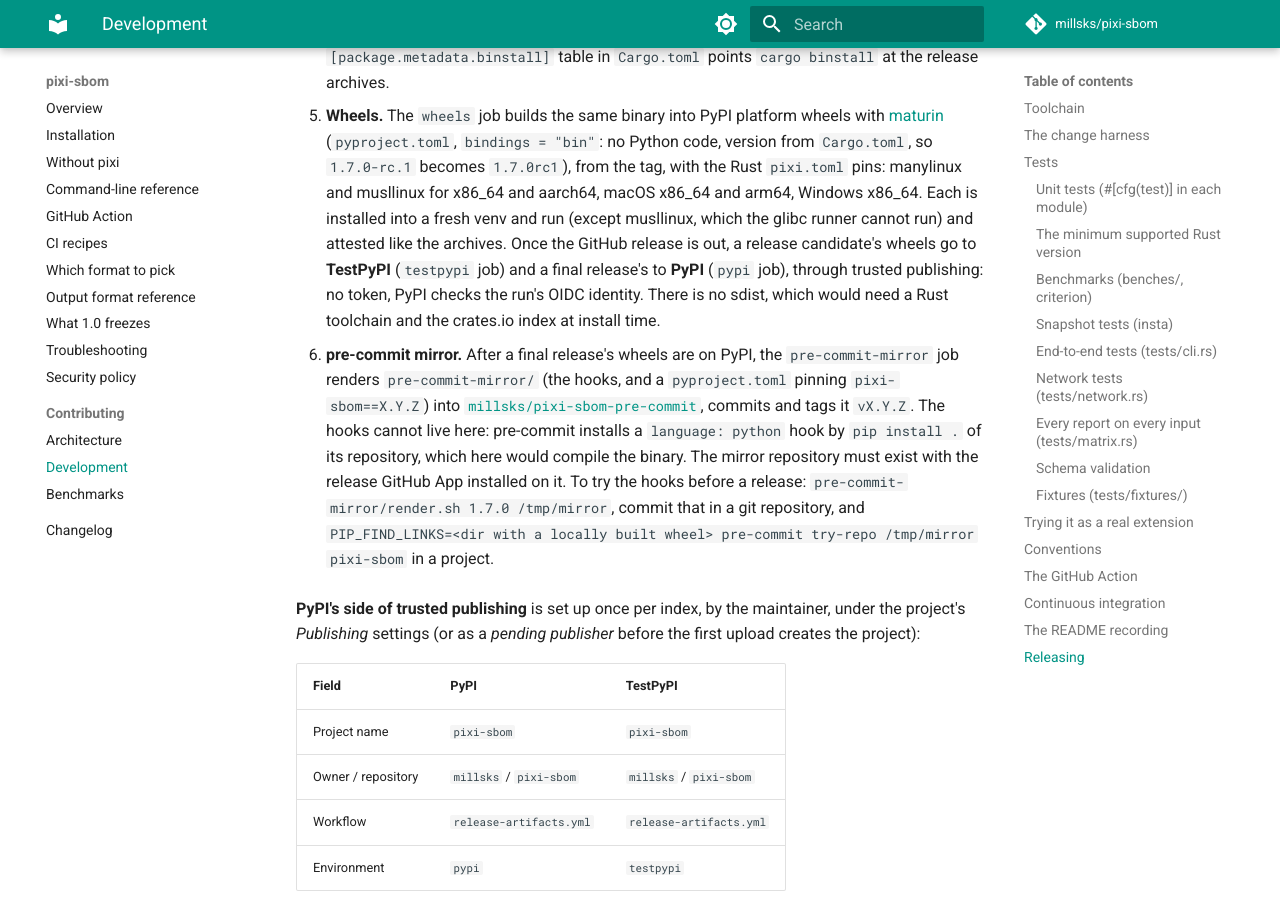
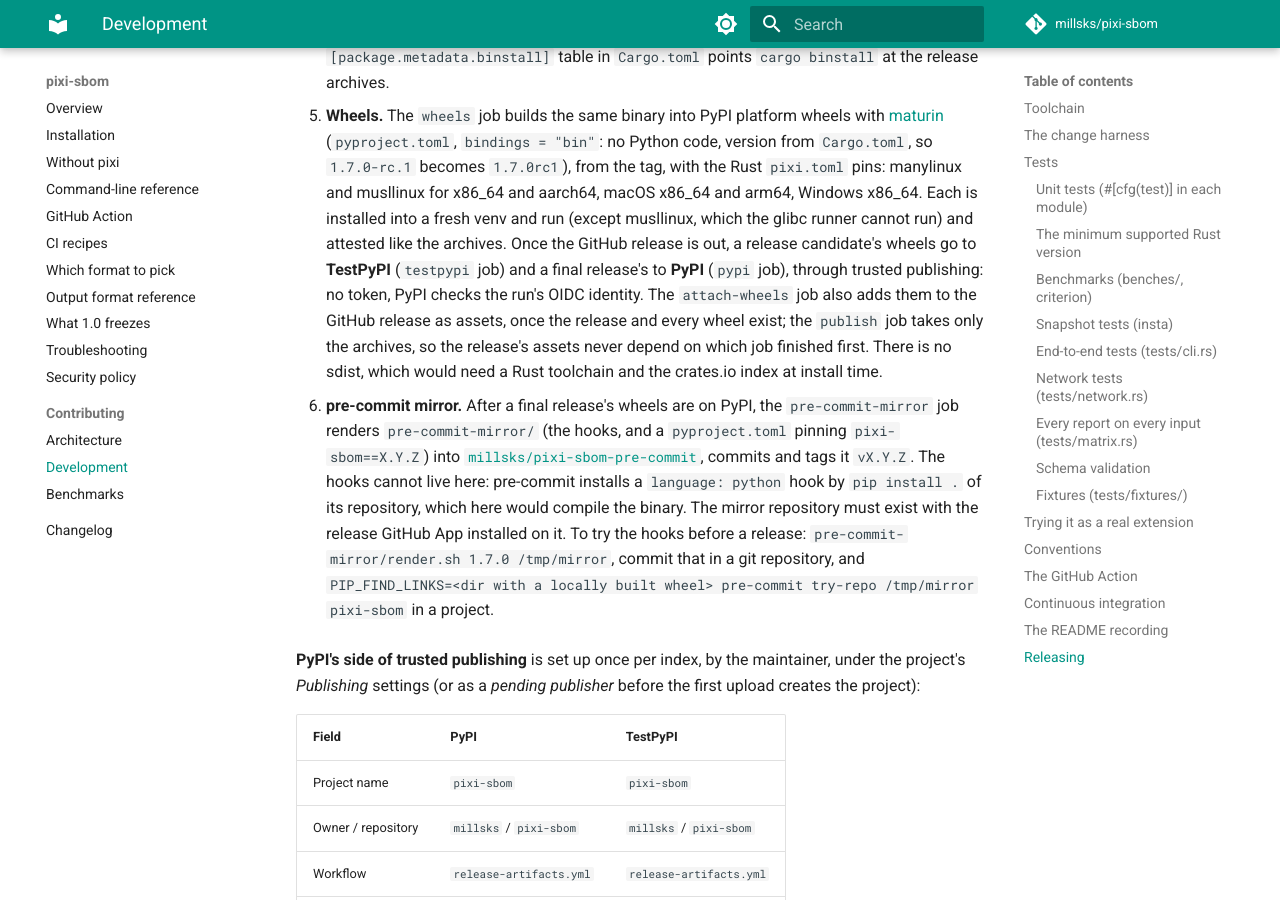
Before and after one commit to aesir-oss/pixi-sbom, an MkDocs documentation site: the page built from docs/development.md, in a window 1280 px wide and 900 px high, scrolled down 11329 px. Built offline with MkDocs 1.6.1 and Material for MkDocs 9.7.7, drawn with Linux system fonts in a browser that asks for light colours; comment, search, counter and statistics services are not loaded; the version menu is left out.

Commit message:
fix(release): attach the wheels to the release deterministically (#388)
The publish job downloaded every artifact in the run without waiting for
the wheel jobs, so a release got whichever wheels happened to finish
first. It now downloads only the archives (pattern pixi-sbom-*), and a new
attach-wheels job uploads all seven wheels to the release once it and
every wheel exist, without holding the archives or the release back on a
wheel build. The release notes say the wheels are attached and how to
install one from the release.


Claude-Session: https://claude.ai/code/session_013iwejMi69Z1tNUQyY21SaJ

Co-authored-by: Claude Opus 5.5 <noreply@anthropic.com>

```diff
--- a/docs/development.md
+++ b/docs/development.md
@@ -370,7 +370,9 @@ What the two do, in order:
    musllinux for x86_64 and aarch64, macOS x86_64 and arm64, Windows x86_64. Each is installed into a fresh venv and
    run (except musllinux, which the glibc runner cannot run) and attested like the archives. Once the GitHub release
    is out, a release candidate's wheels go to **TestPyPI** (`testpypi` job) and a final release's to **PyPI**
-   (`pypi` job), through trusted publishing: no token, PyPI checks the run's OIDC identity. There is no sdist,
+   (`pypi` job), through trusted publishing: no token, PyPI checks the run's OIDC identity. The
+   `attach-wheels` job also adds them to the GitHub release as assets, once the release and every wheel exist; the
+   `publish` job takes only the archives, so the release's assets never depend on which job finished first. There is no sdist,
    which would need a Rust toolchain and the crates.io index at install time.
 
 10. **pre-commit mirror.** After a final release's wheels are on PyPI, the `pre-commit-mirror` job renders
```
Also changed, not shown: 1 other file.
